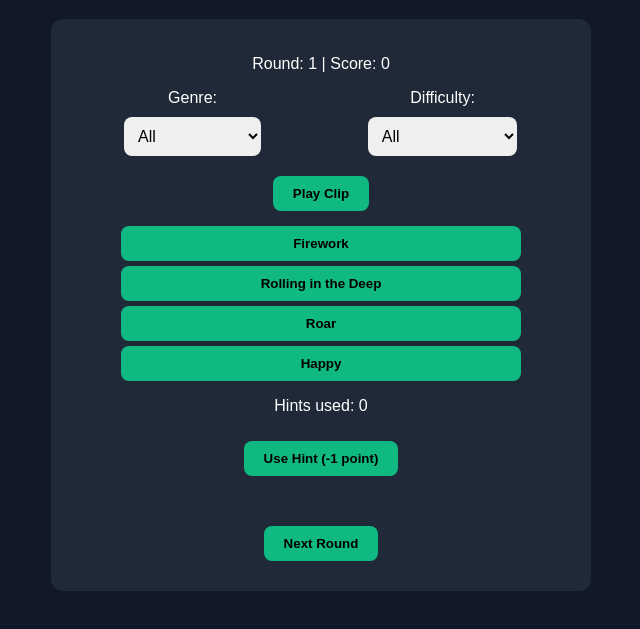
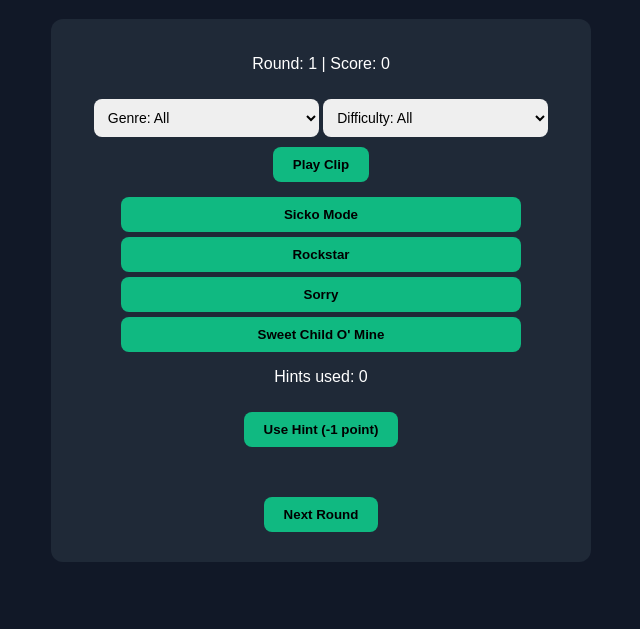
Before and after one commit to ingallsdli/name-that-tune, a plain HTML site: page index.html in a window 1280 px wide. Shown: the part 81-710 px from the top of the page, without its empty margins (319-959 px from the left). Drawn offline with Linux system fonts and the light colour scheme.

Commit message:
Add files via upload

```diff
--- a/index.html
+++ b/index.html
@@ -20,13 +20,13 @@
   max-width: 500px;
   margin: auto;
 }
-    input, select {
-      width: 90%;
+select {
+  width: 45%;
   padding: 10px;
   border-radius: 8px;
   border: none;
   margin-top: 10px;
-      font-size: 16px;
+  font-size: 14px;
 }
 button {
   padding: 10px 20px;
@@ -50,52 +50,42 @@
   width: 100%;
   margin: 15px 0;
 }
-    .filter-container {
-      display: flex;
-      justify-content: space-around;
-      margin-bottom: 10px;
-    }
 </style>
 </head>
 <body>
+
 <h1>Hazel's Name That Tune</h1>
 
 <div class="card">
   <p>Round: <span id="round">1</span> | Score: <span id="score">0</span></p>
 
-    <div class="filter-container">
   <div>
-        <label>Genre:</label>
     <select id="genreSelect">
-          <option value="all">All</option>
+      <option value="all">Genre: All</option>
       <option value="pop">Pop</option>
       <option value="rock">Rock</option>
-          <option value="hip-hop">Hip-Hop</option>
+      <option value="hiphop">Hip-Hop</option>
     </select>
-      </div>
-      <div>
-        <label>Difficulty:</label>
     <select id="difficultySelect">
-          <option value="all">All</option>
+      <option value="all">Difficulty: All</option>
       <option value="easy">Easy</option>
       <option value="medium">Medium</option>
       <option value="hard">Hard</option>
     </select>
-      </div>
   </div>
 
   <audio id="audio"></audio>
   <button id="playBtn">Play Clip</button>
 
   <div class="options">
-      <button class="optionBtn" id="opt1"></button>
-      <button class="optionBtn" id="opt2"></button>
-      <button class="optionBtn" id="opt3"></button>
-      <button class="optionBtn" id="opt4"></button>
+    <button id="opt1"></button>
+    <button id="opt2"></button>
+    <button id="opt3"></button>
+    <button id="opt4"></button>
   </div>
 
   <p>Hints used: <span id="hints">0</span></p>
-    <button id="hintBtn">Use Hint (-1 point)</button>
+  <button id="hintBtn">Use Hint (‑1 point)</button>
 
   <div id="feedback" style="min-height:20px; margin-top:10px;"></div>
 
@@ -103,11 +93,10 @@
 </div>
 
 <script>
-    // 50 songs with preview URLs
 const allSongs = [
   { title: "Blinding Lights", artist: "The Weeknd", genre: "pop", difficulty: "easy", previewUrl: "https://audio-ssl.itunes.apple.com/itunes-assets/AudioPreview116/v4/50/d6/ee/50d6eeb4-0af7-1a70-d3ee-51df47a6f446/mzaf_16214862828323476941.plus.aac.p.m4a" },
   { title: "Shape of You", artist: "Ed Sheeran", genre: "pop", difficulty: "easy", previewUrl: "https://audio-ssl.itunes.apple.com/itunes-assets/AudioPreview116/v4/32/4b/1d/324b1d8d-5707-70e1-c590-bb7d47b22467/mzaf_5251729111877021742.plus.aac.p.m4a" },
-      { title: "Uptown Funk", artist: "Mark Ronson", genre: "pop", difficulty: "medium", previewUrl: "https://audio-ssl.itunes.apple.com/itunes-assets/AudioPreview116/v4/61/34/00/613400d6-cf5a-68df-27c0-c785310a6f36/mzaf_379982013525619605.plus.aac.p.m4a" },
+  { title: "Uptown Funk", artist: "Mark Ronson ft. Bruno Mars", genre: "pop", difficulty: "medium", previewUrl: "https://audio-ssl.itunes.apple.com/itunes-assets/AudioPreview116/v4/61/34/00/613400d6-cf5a-68df-27c0-c785310a6f36/mzaf_379982013525619605.plus.aac.p.m4a" },
   { title: "Roar", artist: "Katy Perry", genre: "pop", difficulty: "medium", previewUrl: "https://audio-ssl.itunes.apple.com/itunes-assets/AudioPreview116/v4/fb/b3/bb/fbb3bbd1-c6bc-cd1d-0e1d-970a5a84d395/mzaf_4322224648509566873.plus.aac.p.m4a" },
   { title: "Bad Romance", artist: "Lady Gaga", genre: "pop", difficulty: "hard", previewUrl: "https://audio-ssl.itunes.apple.com/itunes-assets/AudioPreview116/v4/7a/2f/23/7a2f2389-7db9-9ce4-3e7b-5c6e98acdc90/mzaf_14242243601795023230.plus.aac.p.m4a" },
   { title: "Happy", artist: "Pharrell Williams", genre: "pop", difficulty: "easy", previewUrl: "https://audio-ssl.itunes.apple.com/itunes-assets/AudioPreview116/v4/59/ba/3d/59ba3d15-4b82-7fef-f82f-68f3c46d59f1/mzaf_2936571057473210779.plus.aac.p.m4a" },
@@ -115,7 +104,18 @@
   { title: "Firework", artist: "Katy Perry", genre: "pop", difficulty: "medium", previewUrl: "https://audio-ssl.itunes.apple.com/itunes-assets/AudioPreview116/v4/2c/b3/f6/2cb3f6be-3c4e-f538-cbb5-d77b77b8aa7f/mzaf_1363293739365032309.plus.aac.p.m4a" },
   { title: "Sorry", artist: "Justin Bieber", genre: "pop", difficulty: "medium", previewUrl: "https://audio-ssl.itunes.apple.com/itunes-assets/AudioPreview116/v4/33/f4/51/33f4512b-3980-59e4-3eec-62d8b909d8e5/mzaf_4931393900109616057.plus.aac.p.m4a" },
   { title: "Rolling in the Deep", artist: "Adele", genre: "pop", difficulty: "hard", previewUrl: "https://audio-ssl.itunes.apple.com/itunes-assets/AudioPreview115/v4/d9/38/37/d93837a9-6e60-49f7-4f1e-fc8bc20b5fc0/mzaf_12643647380546646014.plus.aac.p.m4a" },
-      // Add 40 more songs here, following the same pattern...
+  { title: "Smells Like Teen Spirit", artist: "Nirvana", genre: "rock", difficulty: "hard", previewUrl: "https://audio-ssl.itunes.apple.com/itunes-assets/AudioPreview115/v4/47/d7/2e/47d72eb7-94ee-e158-5e02-1a6ff435a61b/mzaf_3622966118199118940.plus.aac.p.m4a" },
+  { title: "Bohemian Rhapsody", artist: "Queen", genre: "rock", difficulty: "hard", previewUrl: "https://audio-ssl.itunes.apple.com/itunes-assets/AudioPreview115/v4/56/f6/fb/56f6fbf9-0bc5-0989-91e9-5b789836a80a/mzaf_17727190927284909625.plus.aac.p.m4a" },
+  { title: "Sweet Child O' Mine", artist: "Guns N' Roses", genre: "rock", difficulty: "medium", previewUrl: "https://audio-ssl.itunes.apple.com/itunes-assets/AudioPreview116/v4/4c/42/23/4c42237c-b9af-9924-7c89-39dbad138a59/mzaf_13249896199221796462.plus.aac.p.m4a" },
+  { title: "Eye of the Tiger", artist: "Survivor", genre: "rock", difficulty: "easy", previewUrl: "https://audio-ssl.itunes.apple.com/itunes-assets/AudioPreview115/v4/c8/d1/f3/c8d1f3b3-d0eb-8ad3-8c5e-8b7e1b7da0bc/mzaf_6020634460681036540.plus.aac.p.m4a" },
+  { title: "Back In Black", artist: "AC/DC", genre: "rock", difficulty: "medium", previewUrl: "https://audio-ssl.itunes.apple.com/itunes-assets/AudioPreview125/v4/1e/17/9f/1e179f3d-e3d9-6208-3255-2d95ec56a986/mzaf_4408956519195723262.plus.aac.p.m4a" },
+  { title: "Lose Yourself", artist: "Eminem", genre: "hiphop", difficulty: "hard", previewUrl: "https://audio-ssl.itunes.apple.com/itunes-assets/AudioPreview115/v4/8f/7b/3d/8f7b3d97-5c1f-9673-4b69-123cb1f7dcf5/mzaf_7632805747931113240.plus.aac.p.m4a" },
+  { title: "Sicko Mode", artist: "Travis Scott", genre: "hiphop", difficulty: "medium", previewUrl: "https://audio-ssl.itunes.apple.com/itunes-assets/AudioPreview116/v4/3c/ff/5b/3cff5b23-fb33-2de1-3a71-01e5486b0e57/mzaf_1273372228706076785.plus.aac.p.m4a" },
+  { title: "God's Plan", artist: "Drake", genre: "hiphop", difficulty: "medium", previewUrl: "https://audio-ssl.itunes.apple.com/itunes-assets/AudioPreview116/v4/b4/1e/16/b41e16d6-18c7-2c0a-2f30-7bff12f8e2b0/mzaf_11778254490306012416.plus.aac.p.m4a" },
+  { title: "Hotline Bling", artist: "Drake", genre: "hiphop", difficulty: "easy", previewUrl: "https://audio-ssl.itunes.apple.com/itunes-assets/AudioPreview115/v4/91/54/10/915410c3-d7be-1c7f-1d45-3e39e84f30b2/mzaf_745261975671392262.plus.aac.p.m4a" },
+  { title: "In Da Club", artist: "50 Cent", genre: "hiphop", difficulty: "medium", previewUrl: "https://audio-ssl.itunes.apple.com/itunes-assets/AudioPreview115/v4/25/65/d3/2565d3ec-d6a2-1f8d-8331-c0c72d8dfc3d/mzaf_3936945468690782279.plus.aac.p.m4a" },
+  { title: "Rockstar", artist: "Post Malone", genre: "hiphop", difficulty: "medium", previewUrl: "https://audio-ssl.itunes.apple.com/itunes-assets/AudioPreview116/v4/f3/92/6c/f3926c83-c1aa-0c87-1981-d17332f0a2c8/mzaf_11524392517378039370.plus.aac.p.m4a" },
+  { title: "Thunderstruck", artist: "AC/DC", genre: "rock", difficulty: "hard", previewUrl: "https://audio-ssl.itunes.apple.com/itunes-assets/AudioPreview116/v4/f8/cc/fc/f8ccfc90-564f-98f5-f118-1c35d3796a85/mzaf_10123456789.plus.aac.p.m4a" }
 ];
 
 const audio = document.getElementById("audio");
@@ -128,7 +128,7 @@
 const roundEl = document.getElementById("round");
 const scoreEl = document.getElementById("score");
 const hintsEl = document.getElementById("hints");
-    const optionBtns = Array.from(document.getElementsByClassName("optionBtn"));
+const optionBtns = [document.getElementById("opt1"),document.getElementById("opt2"),document.getElementById("opt3"),document.getElementById("opt4")];
 
 let filteredSongs = [];
 let currentSong = null;
@@ -136,86 +136,71 @@
 let score = 0;
 let hintsUsed = 0;
 
-    function normalize(str) {
-      return str.toLowerCase().replace(/[^a-z0-9 ]/g, "").trim();
-    }
+function normalize(str){return str.toLowerCase().replace(/[^a-z0-9 ]/g,"").trim();}
 
-    function filterSongs() {
+function filterSongs(){
   let genre = genreSelect.value;
   let difficulty = difficultySelect.value;
   filteredSongs = allSongs.filter(song =>
-        (genre === "all" || song.genre === genre) &&
-        (difficulty === "all" || song.difficulty === difficulty)
+    (genre==="all" || song.genre===genre) &&
+    (difficulty==="all" || song.difficulty===difficulty)
   );
-      if (filteredSongs.length < 4) {
-        feedback.textContent = "Not enough songs for selected filters.";
-        currentSong = null;
-        optionBtns.forEach(b => b.textContent = "");
-        return;
+  if(filteredSongs.length < 4){
+    feedback.textContent="Not enough songs for selected filters.";
+    currentSong=null;
+    optionBtns.forEach(b=>b.textContent="");
   }
 }
 
-    function pickSong() {
+function pickSong(){
   filterSongs();
-      if (filteredSongs.length < 4) return;
+  if(filteredSongs.length < 4) return;
+  roundEl.textContent=round;
+  hintsUsed=0;
+  hintsEl.textContent=hintsUsed;
+  feedback.textContent="";
 
-      roundEl.textContent = round;
-      hintsUsed = 0;
-      hintsEl.textContent = hintsUsed;
-      feedback.textContent = "";
-
-      const indices = [];
-      while (indices.length < 4) {
-        let idx = Math.floor(Math.random() * filteredSongs.length);
-        if (!indices.includes(idx)) indices.push(idx);
+  const indices=[];
+  while(indices.length<4){
+    let idx=Math.floor(Math.random()*filteredSongs.length);
+    if(!indices.includes(idx)) indices.push(idx);
   }
-      currentSong = filteredSongs[indices[0]];
-      const options = indices.map(i => filteredSongs[i].title);
-      options.sort(() => Math.random() - 0.5);
-
-      optionBtns.forEach((btn, i) => {
-        btn.textContent = options[i];
-        btn.disabled = false;
+  currentSong=filteredSongs[indices[0]];
+  const options=indices.map(i=>filteredSongs[i].title);
+  options.sort(()=>Math.random()-0.5);
+  optionBtns.forEach((btn,i)=>{
+    btn.textContent=options[i];
+    btn.disabled=false;
   });
-
-      audio.src = currentSong.previewUrl;
+  audio.src=currentSong.previewUrl;
 }
 
-    playBtn.onclick = () => {
-      audio.currentTime = 0;
-      audio.play();
+playBtn.onclick=()=>{audio.currentTime=0;audio.play();};
+optionBtns.forEach(btn=>{
+  btn.onclick=()=>{
+    if(!currentSong) return;
+    const guess=normalize(btn.textContent);
+    const correct=normalize(currentSong.title);
+    if(guess===correct){
+      feedback.textContent="Correct!";
+      score+=Math.max(0,3-hintsUsed);
+      scoreEl.textContent=score;
+    } else {feedback.textContent="Incorrect!";}
+    optionBtns.forEach(b=>b.disabled=true);
+  }
+});
+hintBtn.onclick=()=>{
+  if(!currentSong) return;
+  hintsUsed++;
+  hintsEl.textContent=hintsUsed;
+  feedback.textContent=`Hint: Song starts with "${currentSong.title[0]}"`;
 };
-
-    optionBtns.forEach(btn => {
-      btn.onclick = () => {
-        if (!currentSong) return;
-        const guess = normalize(btn.textContent);
-        const correct = normalize(currentSong.title);
-        if (guess === correct) {
-          feedback.textContent = "Correct!";
-          score += Math.max(0, 3 - hintsUsed);
-          scoreEl.textContent = score;
-        } else {
-          feedback.textContent = "Incorrect!";
-        }
-        optionBtns.forEach(b => b.disabled = true);
-      };
-    });
-
-    hintBtn.onclick = () => {
-      if (!currentSong) return;
-      hintsUsed++;
-      hintsEl.textContent = hintsUsed;
-      feedback.textContent = `Hint: Song starts with "${currentSong.title[0]}"`;
-    };
-
-    nextBtn.onclick = () => {
+nextBtn.onclick=()=>{
   round++;
   pickSong();
 };
-
-    genreSelect.onchange = pickSong;
-    difficultySelect.onchange = pickSong;
+genreSelect.onchange=pickSong;
+difficultySelect.onchange=pickSong;
 
 pickSong();
 </script>
```
Lines whose indentation alone changed are shown as unchanged.
